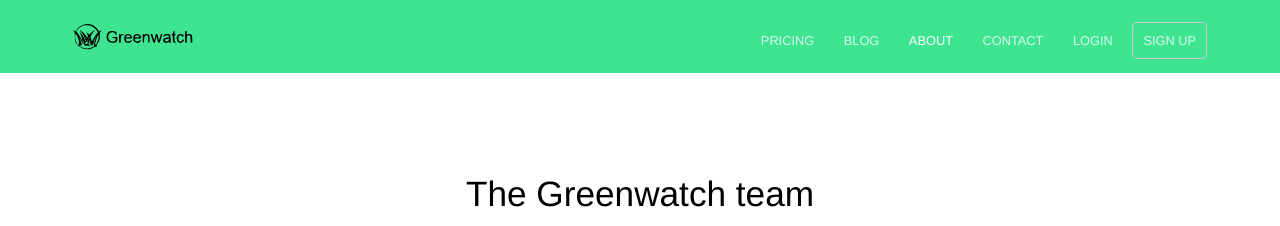
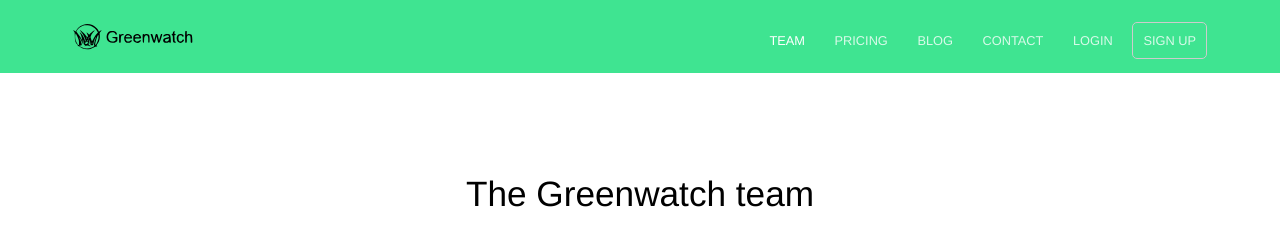
Before and after one commit to COMP490-Greenwatch-Org/greenwatch-team-website, a Jekyll site: the page built from about.html, in a window 1280 px wide. Shown: the top 226 px of the page. Built offline with Jekyll 4.4.1, drawn with Linux system fonts in a browser that asks for light colours.

Commit message:
Update navigation.yml

```diff
--- a/_data/navigation.yml
+++ b/_data/navigation.yml
@@ -1,13 +1,13 @@
+- name: Team
+  link: /about/
+  new_window: false
+  highlight: false
 - name: Pricing
   link: /pricing/
   new_window: false
   highlight: false
 - name: Blog
   link: /blog/
-  new_window: false
-  highlight: false
-- name: About
-  link: /about/
   new_window: false
   highlight: false
 - name: Contact
```
